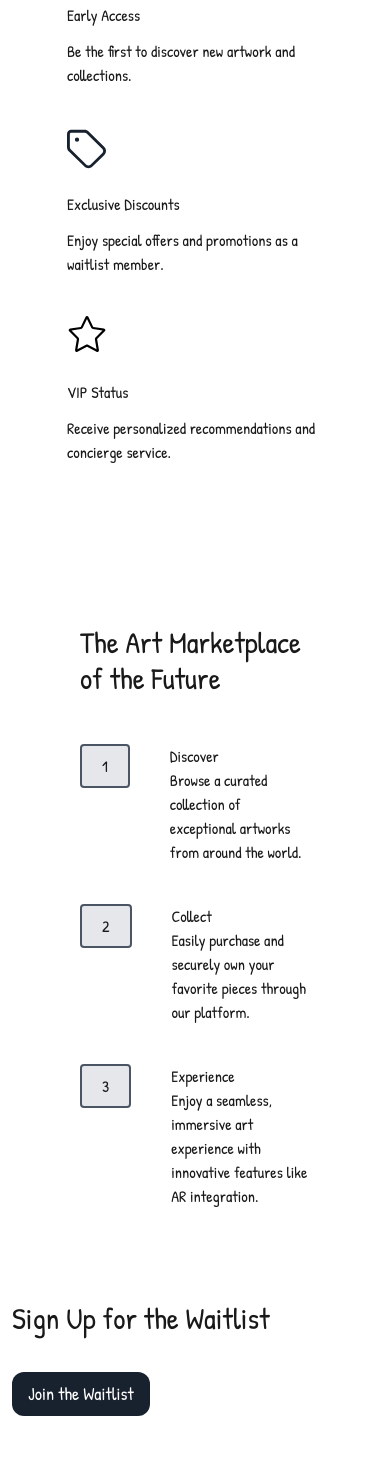
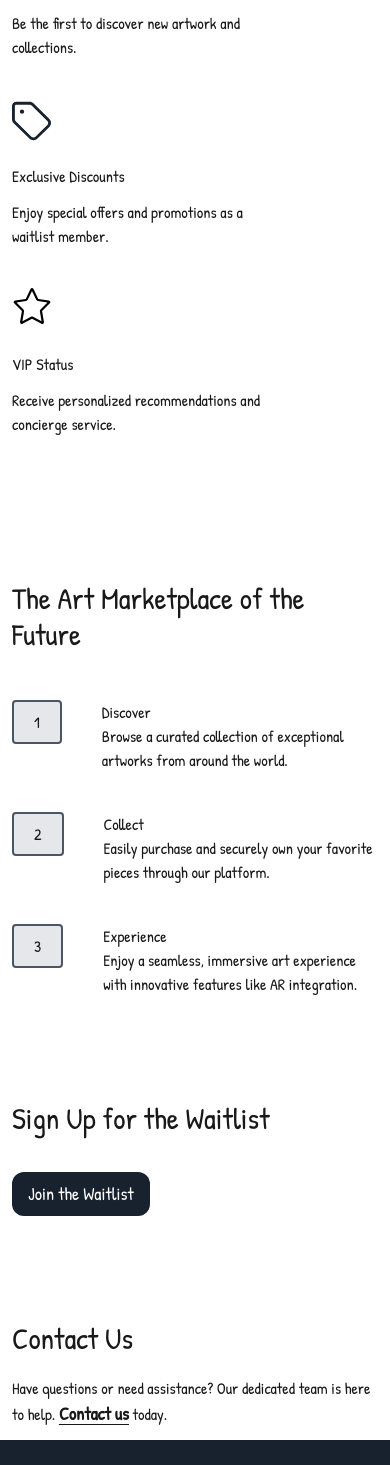
Before and after one commit to Goketech/Artful-web, a Next.js app: page / in a window 390 px wide. Shown: the part 1528-2993 px from the top of the page. Built offline with nearby package versions, Linux system fonts and the light colour scheme; a web font is replaced by a local one.

Commit message:
update mobile layout

```diff
--- a/components/Contact.tsx
+++ b/components/Contact.tsx
@@ -11,7 +11,7 @@ const Contact = () => {
   };
 
   return (
-    <div className="flex gap-40 p-3 md:p-0 mt-5 md:mt-0 max-w-7xl 2xl:mx-auto 2xl:px-8">
+    <div className="flex gap-40 p-3 md:p-0 mt-20 md:mt-0 md:mt-0 max-w-7xl 2xl:mx-auto 2xl:px-8">
       <div className='hidden md:block w-1/3'>
         <Image src="/contact.jpg" alt="contact" width={800} height={400} />
       </div>
--- a/components/Future.tsx
+++ b/components/Future.tsx
@@ -3,11 +3,11 @@ import Image from "next/image"
 const Future = () => {
 
     return (
-        <div className="flex max-w-7xl 2xl:mx-auto 2xl:px-8">
+        <div className="flex mt-20 md:mt-0 max-w-7xl 2xl:mx-auto 2xl:px-8">
             <div className="hidden md:block w-1/4 mt-20">
                 <Image src="/future.jpg" alt="future" width={100} height={100} className="h-full w-full" />
             </div>
-            <div className="font-patrick p-20">
+            <div className="font-patrick p-3 md:p-20">
                 <h2 className="text-3xl mb-12">The Art Marketplace of the Future</h2>
                 <div className="flex flex-col gap-10 md:gap-20  text-base md:text-xl">
                     <div className="flex gap-10 md:gap-20">
--- a/components/Waitlist.tsx
+++ b/components/Waitlist.tsx
@@ -9,7 +9,7 @@ const Waitlist = () => {
   };
 
   return (
-    <div className='flex justify-between md:mt-5 md:mt-0 md:mt-20 p-3 md:p-0 max-w-7xl 2xl:mx-auto 2xl:px-8'>
+    <div className='flex justify-between mt-20 p-3 md:p-0 max-w-7xl 2xl:mx-auto 2xl:px-8'>
       <div className='flex flex-col justify-center font-patrick items-start md:p-20'>
         <p className='text-3xl md:text-5xl mb-5 md:mb-10'>Sign Up for the Waitlist</p>
         <Link target="_blank" href='https://tally.so/r/nG12oO'><motion.button className='mt-4 md:mt-10 px-4 md:px-6 text-white text-lg py-2 md:py-4 rounded-xl bg-[#18212E]' variants={buttonVariants}
--- a/components/What.tsx
+++ b/components/What.tsx
@@ -2,9 +2,9 @@ import Image from "next/image"
 
 const What = () => {
   return (
-    <div className="mt-20 p-10 md:p-20 font-patrick max-w-7xl 2xl:mx-auto 2xl:px-8">
+    <div className="mt-20 p-3 md:p-20 font-patrick max-w-7xl 2xl:mx-auto 2xl:px-8">
         <h2 className="text-3xl mb-8 md:mb-12 text-center md:text-left">What You&apos;ll Get</h2>
-        <div className="flex flex-col md:flex-row gap-10 md:gap-20 text-base md:text-xl items-center">
+        <div className="flex flex-col md:flex-row gap-10 md:gap-20 text-base md:text-xl">
             <div className="max-w-64">
                 <Image src="/calendar.svg" alt="calendar" width={80} height={60} className="w-10 md:w-20 h-auto" />
                 <p className="mt-5 mb-3">Early Access</p>
```
